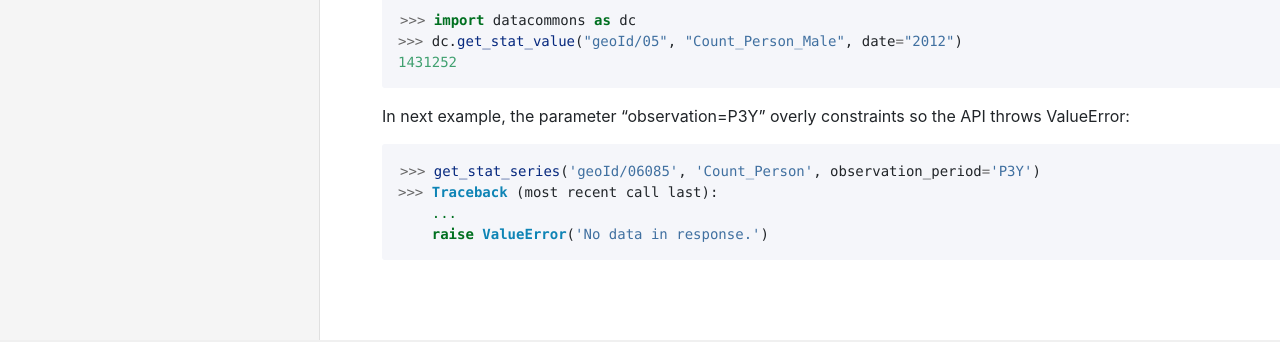
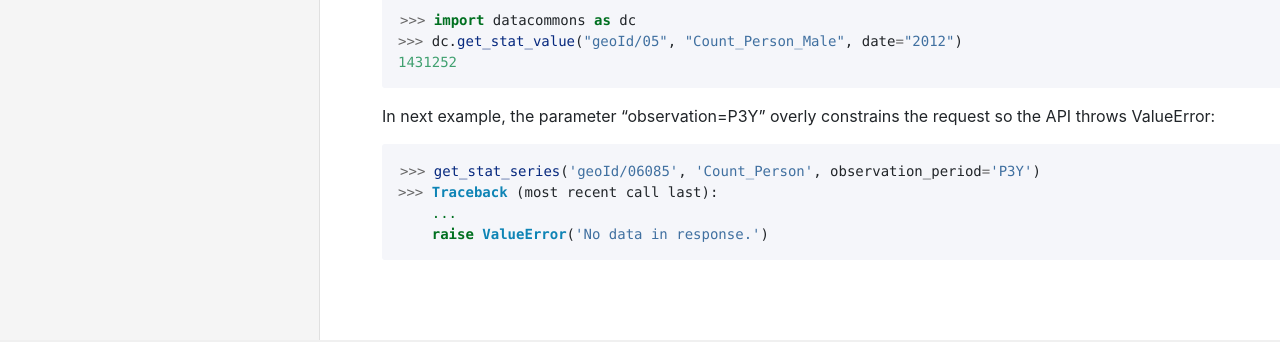
Before and after one commit to datacommonsorg/docsite, a Jekyll site: the page built from api/python/stat_value.md, in a window 1280 px wide. Shown: the part 1181-1523 px from the top of the page. Built offline with Jekyll 4.4.1, drawn with Linux system fonts in a browser that asks for light colours.

Commit message:
Fix minor typo

````diff
--- a/api/python/stat_value.md
+++ b/api/python/stat_value.md
@@ -56,7 +56,7 @@ We would like to get the  [male population](https://datacommons.org/browser/Coun
 1431252
 ```
 
-In next example, the parameter "observation=P3Y" overly constraints so the API
+In next example, the parameter "observation=P3Y" overly constrains the request so the API
 throws ValueError:
 
 ```python
````
